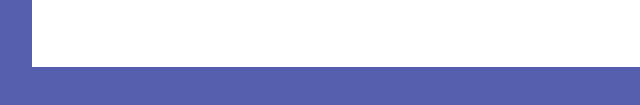
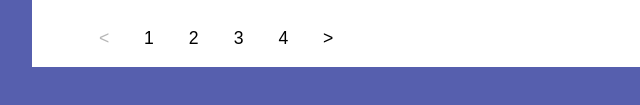
Before and after one commit to poptart-cat-030/CSIS-3380-as1, a plain HTML site: page Exercise Lab 2 - Starter/index.html in a window 1280 px wide. Shown: the part 2992-3097 px from the top of the page, 179-819 px from the left. Drawn offline with Linux system fonts and the light colour scheme.

Commit message:
tried to add pagination

```diff
--- a/Exercise Lab 2 - Starter/css/styles.css
+++ b/Exercise Lab 2 - Starter/css/styles.css
@@ -58,7 +58,35 @@ ol, ul {
         display: block;
       }
 
-.pagination{
+
+.pagination-container {
+  display: flex;
+  align-items: center;
+  position: absolute;
+  justify-content: center;
+}
+
+.pagination-number,
+.pagination-button {
+  font-size: 1.1rem;
+  background-color: transparent;
+  border: none;
+  height: 2.25rem;
+  width: 2.25rem;
+  margin: 0.25em;
+  border-radius: 0.2rem;
+}
+.pagination-number:hover,
+.paginatioon-button:not(.disabled):hover {
+  background-color: rgba(0, 133, 182, 0.25);
+}
+
+.pagination-number active {
+  color: #fff;
+  background: rgb(0, 133, 182);
+}
+
+/* .pagination{
   margin: 40px 0 0 0;
   text-align: center;
 }
@@ -79,4 +107,4 @@ ol, ul {
     .pagination li a:hover{
       background-color: #4ba6c3;
       color: #fff;
-    } */
+    }  */
--- a/Exercise Lab 2 - Starter/index.html
+++ b/Exercise Lab 2 - Starter/index.html
@@ -11,9 +11,9 @@
       <div class="page-header cf">
         <h2>Contacts</h2>
         <h3 id="total-users">Total: </h3>
+      </div>
 
-      </div>
-      <ul class="contact-list">
+      <ul id="paginated-list" class="contact-list" data-current-page="1" aria-live="polite">
         <!-- map through each li using list of users -->
         <!-- <li class="contact-item cf">
             <div class="contact-details">
@@ -24,9 +24,22 @@
             <div class="joined-details">
                    <span class="date">Joined 07/15/15</span>
            </div>
-        </li>
-      </ul> -->
+        </li> -->
+      </ul>
       <!-- Add pagination links in this section -->
+      <nav class="pagination-container">
+        <button class="pagination-button" id="prev-page-button" title="Previous page" aria-label="Previous Page">
+          &lt;
+        </button>
+        <div id="pagination-numbers">
+
+        </div>
+        <button class="pagination-button" id="next-page-button" title="Next page" aria-label="Next Page">
+          &gt;
+        </button>
+      </nav>
+
+
 
     </div>
     <script type="module" src="js/script.js"></script>
--- a/Exercise Lab 2 - Starter/js/script.js
+++ b/Exercise Lab 2 - Starter/js/script.js
@@ -28,7 +28,6 @@ function showUsers(users) {
         const userEmail = document.createElement('span')
         userEmail.className = 'email'
         userEmail.innerText = `${user.name}@example.com`.replace(/ /g, ".")
-        console.log(userEmail.innerText)
         divContactDetails.insertAdjacentElement('beforeend', userEmail)
 
         const divJoinedDate = document.createElement('div')
@@ -39,10 +38,112 @@ function showUsers(users) {
         userJoinDate.className = 'date'
         userJoinDate.innerText = user.joined
         divJoinedDate.insertAdjacentElement('beforeend', userJoinDate)
-
-
-        console.log(userJoinDate)
     })
 }
 
-showUsers(users)
+showUsers(users);
+
+// pagination
+
+const paginationNumbers = document.getElementById("pagination-numbers");
+const paginatedList = document.getElementById("paginated-list");
+const listItems = paginatedList.querySelectorAll("li");
+
+const nextButton = document.getElementById("next-page-button");
+const prevButton = document.getElementById("prev-page-button");
+
+const paginationLimit = 10;
+const pageCount = Math.ceil(listItems.length / paginationLimit);
+let currentPage = 1;
+
+const disableButton = (button) => {
+    button.classList.add("disabled");
+    button.setAttribute("disabled", true);
+};
+
+const enableButton = (button) => {
+    button.classList.remove("disabled");
+    button.removeAttribute("disabled");
+};
+
+const handlePageButtonsStatus = () => {
+    if (currentPage === 1) {
+        disableButton(prevButton);
+    }
+    else {
+        enableButton(prevButton);
+    }
+
+    if (pageCount === currentPage) {
+        disableButton(nextButton);
+    }
+    else {
+        enableButton(nextButton);
+    }
+};
+
+const handleActivePageNumber = () => {
+    document.querySelectorAll(".pagination-number").forEach((button) => {
+        button.classList.remove("active");
+
+        const pageIndex = Number(button.getAttribute("page-index"));
+        if (pageIndex == currentPage) {
+            button.classList.add("active");
+        }
+    });
+};
+
+const appendPageNumber = (index) => {
+    const pageNumber = document.createElement("button");
+    pageNumber.className = "pagination-number";
+    pageNumber.innerHTML = index;
+    pageNumber.setAttribute("page-index", index);
+    pageNumber.setAttribute("aria-label", "Page " + index);
+
+    paginationNumbers.appendChild(pageNumber);
+};
+
+const getPaginationNumbers = () => {
+    for (let i = 1; i <= pageCount; i++) {
+        appendPageNumber(i);
+    }
+};
+
+const setCurrentPage = (pageNum) => {
+    currentPage = pageNum;
+
+    handleActivePageNumber();
+    handlePageButtonsStatus();
+
+    const prevRange = (pageNum - 1) * paginationLimit;
+    const currRange = pageNum * paginationLimit;
+
+    listItems.forEach((item, index) => {
+        item.classList.add("hidden");
+        if (index >= prevRange && index < currRange) {
+            item.classList.remove("hidden");
+        }
+    });
+};
+
+window.addEventListener("load", () => {
+    getPaginationNumbers();
+    setCurrentPage(1);
+
+    prevButton.addEventListener("click", () => {
+        setCurrentPage(currentPage - 1);
+    });
+    nextButton.addEventListener("click", () => {
+        setCurrentPage(currentPage + 1);
+    });
+
+    document.querySelectorAll(".pagination-number").forEach((button) => {
+        const pageIndex = Number(button.getAttribute("page-index"));
+
+        if (pageIndex) {
+            button.addEventListener("click", () => {
+                setCurrentPage(pageIndex);
+            });
+        }
+    });
+});
```
